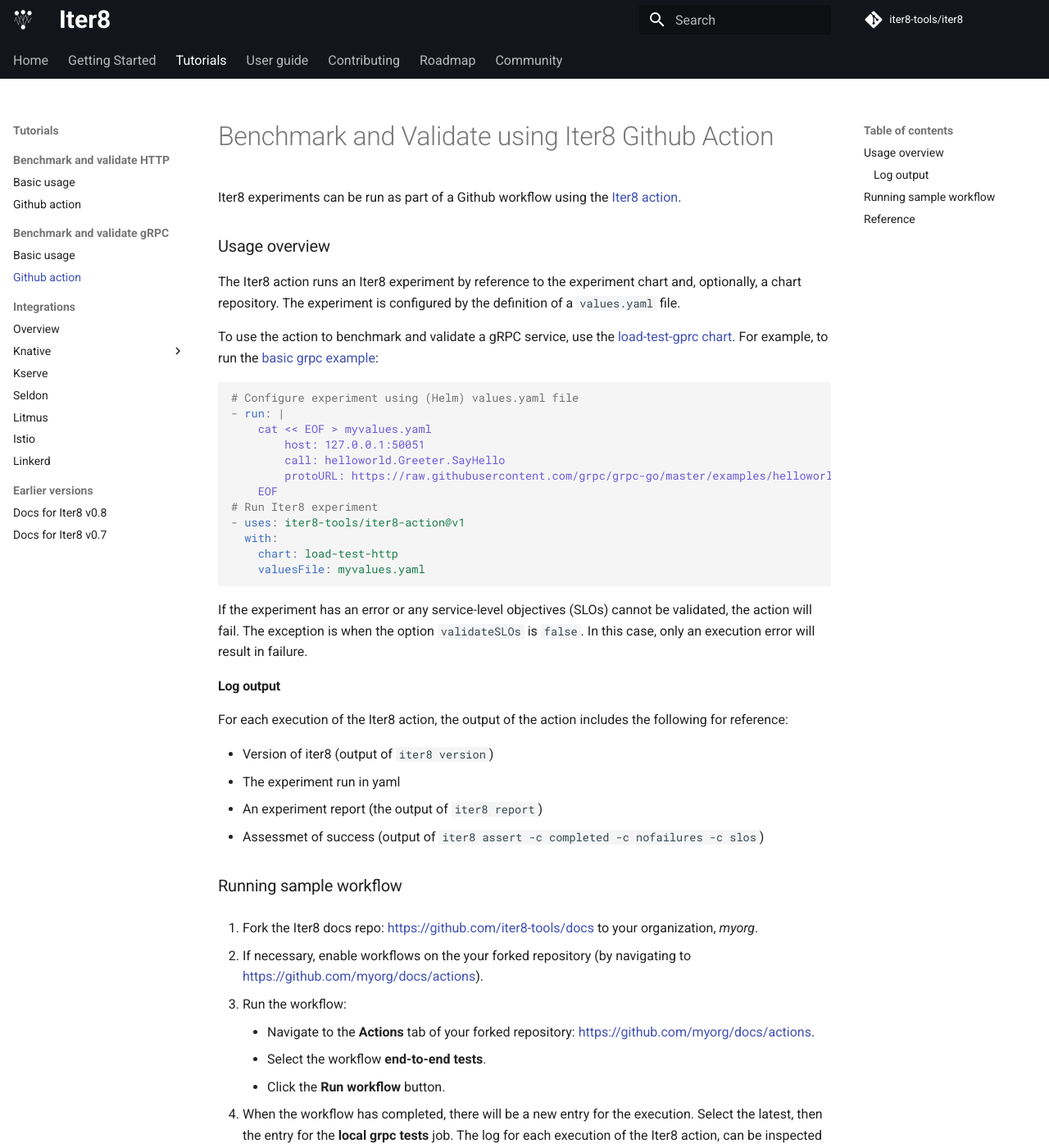
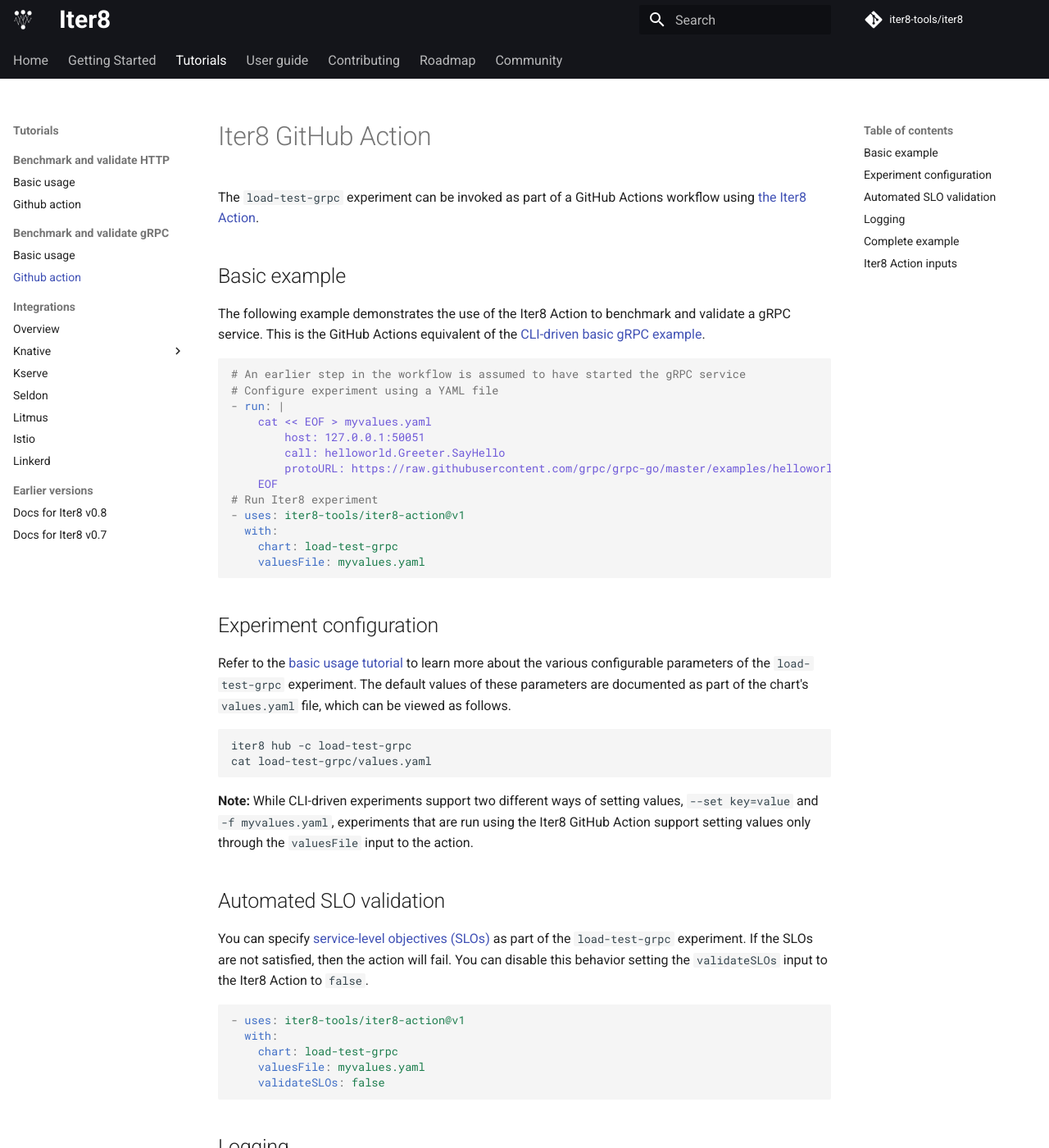
Before and after one commit to iter8-tools/docs, an MkDocs documentation site: the page built from docs/tutorials/load-test-grpc/ghaction.md, in a window 1280 px wide and 1400 px high. Shown: the whole window at 82% size. Built offline with MkDocs 1.6.1 and Material for MkDocs 9.7.7, drawn with Linux system fonts in a browser that asks for light colours; comment, search, counter and statistics services are not loaded; the version menu is left out; some of the changed text lies outside the part shown.

Commit message:
ghaction refinements
Signed-off-by: Srinivasan Parthasarathy <spartha@us.ibm.com>

````diff
--- a/docs/tutorials/load-test-grpc/ghaction.md
+++ b/docs/tutorials/load-test-grpc/ghaction.md
@@ -2,18 +2,16 @@
 template: main.html
 ---
 
-# Benchmark and Validate using Iter8 Github Action
+# Iter8 GitHub Action
 
-Iter8 experiments can be run as part of a Github workflow using the [Iter8 action](https://github.com/iter8-tools/iter8-action).
+The `load-test-grpc` experiment can be invoked as part of a GitHub Actions workflow using [the Iter8 Action](https://github.com/iter8-tools/iter8-action).
 
-### Usage overview
-
-The Iter8 action runs an Iter8 experiment by reference to the experiment chart and, optionally, a chart repository. The experiment is configured by the definition of a `values.yaml` file.
-
-To use the action to benchmark and validate a gRPC service, use the [load-test-gprc chart](https://github.com/iter8-tools/hub/tree/main/charts/load-test-grpc). For example, to run the [basic grpc example](../load-test-grpc/basicusage/#basic-example):
+## Basic example
+The following example demonstrates the use of the Iter8 Action to benchmark and validate a gRPC service. This is the GitHub Actions equivalent of the [CLI-driven basic gRPC example](basicusage.md#basic-example).
 
 ```yaml
-# Configure experiment using (Helm) values.yaml file
+# An earlier step in the workflow is assumed to have started the gRPC service
+# Configure experiment using a YAML file
 - run: |
     cat << EOF > myvalues.yaml
         host: 127.0.0.1:50051
@@ -23,26 +21,48 @@
 # Run Iter8 experiment
 - uses: iter8-tools/iter8-action@v1
   with:
-    chart: load-test-http
+    chart: load-test-grpc
     valuesFile: myvalues.yaml
 ```
 
-If the experiment has an error or any service-level objectives (SLOs) cannot be validated, the action will fail. The exception is when the option `validateSLOs` is `false`. In this case, only an execution error will result in failure.
+## Experiment configuration
 
-#### Log output
+Refer to the [basic usage tutorial](basicusage.md) to learn more about the various configurable parameters of the `load-test-grpc` experiment. The default values of these parameters are documented as part of the chart's `values.yaml` file, which can be viewed as follows.
 
-For each execution of the Iter8 action, the output of the action includes the following for reference:
+```shell
+iter8 hub -c load-test-grpc
+cat load-test-grpc/values.yaml
+```
 
-- Version of iter8 (output of `iter8 version`)
-- The experiment run in yaml
-- An experiment report (the output of `iter8 report`)
-- Assessmet of success (output of `iter8 assert -c completed -c nofailures -c slos`)
+**Note:** While CLI-driven experiments support two different ways of setting values, `--set key=value` and `-f myvalues.yaml`, experiments that are run using the Iter8 GitHub Action support setting values only through the `valuesFile` input to the action.
 
-### Running sample workflow
+## Automated SLO validation
+You can specify [service-level objectives (SLOs)](basicusage.md#metrics-and-slos) as part of the `load-test-grpc` experiment. If the SLOs are not satisfied, then the action will fail. You can disable this behavior setting the `validateSLOs` input to the Iter8 Action to `false`.
+
+```yaml
+- uses: iter8-tools/iter8-action@v1
+  with:
+    chart: load-test-grpc
+    valuesFile: myvalues.yaml
+    validateSLOs: false
+```
+
+## Logging
+During each execution of the Iter8 action, the Iter8 Action outputs the following.
+
+- output of `iter8 version`
+- the `experiment.yaml` file generated by Iter8
+- logs from the experiment run
+- output of `iter8 report`
+- output of `iter8 assert -c completed -c nofailures -c slos`
+
+## Complete example
+
+A complete GitHub Actions workflow which exercises the Iter8 Action using the `load-test-grpc` experiment is available as part of [the Iter8 docs repo](https://github.com/iter8-tools/docs). You can run this example as follows.
 
 1. Fork the Iter8 docs repo: <https://github.com/iter8-tools/docs> to your organization, *myorg*.
 
-2. If necessary, enable workflows on the your forked repository (by navigating to <https://github.com/myorg/docs/actions>).
+2. If necessary, enable GitHub Actions workflows on the your forked repo by navigating to <https://github.com/myorg/docs/actions>.
 
 3. Run the workflow:
 
@@ -50,9 +70,8 @@
     - Select the workflow **end-to-end tests**.
     - Click the **Run workflow** button.
 
-4. When the workflow has completed, there will be a new entry for the execution. Select the latest, then the entry for the **local grpc tests** job. The log for each execution of the Iter8 action, can be inspected by inspecting the steps labeled *Run iter8-tools/iter8-action@v1*.
+4. When the workflow has completed, there will be a new entry for the execution. Select the latest, then the entry for the **local grpc tests** job. View the logs generated by the Iter8 GitHub Action by clicking on the steps labeled *Run iter8-tools/iter8-action@v1*.
 
-### Reference
+## Iter8 Action inputs
 
-- A full list of options for the Iter8 action are [here](https://github.com/iter8-tools/iter8-action/tree/v1).
-- A full list of the options for the `load-test-grpc` chart are [here](https://github.com/iter8-tools/hub/tree/main/charts/load-test-grpc).
+The list of inputs that can be configured for the Iter8 GitHub Action is documented [here](https://github.com/iter8-tools/iter8-action#action-inputs).
````
